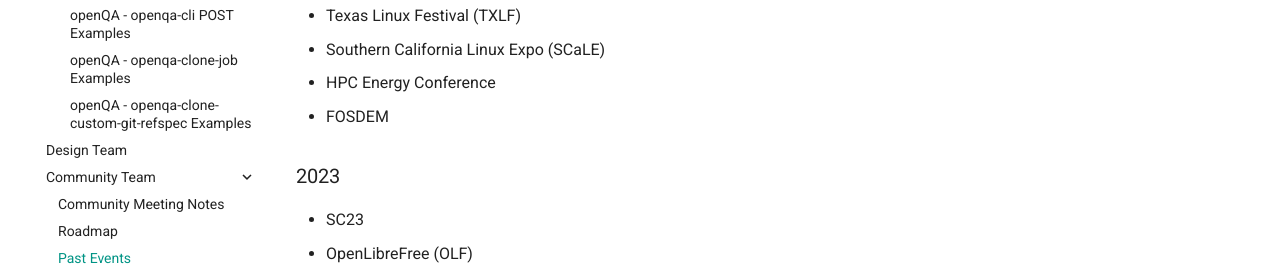
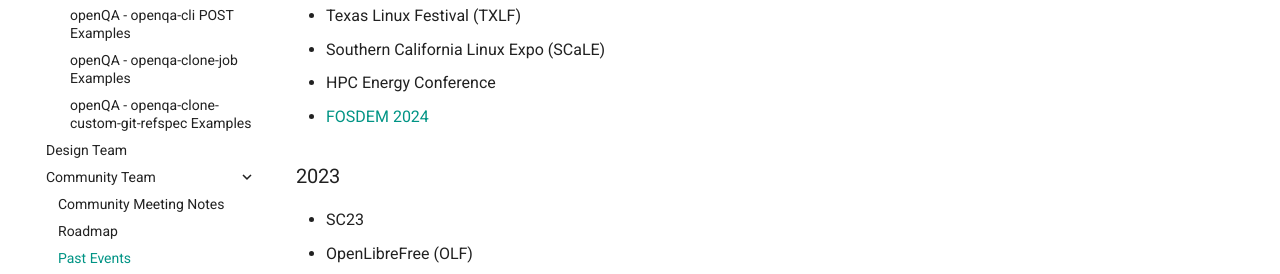
Before and after one commit to rocky-linux/wiki.rockylinux.org, an MkDocs documentation site: the page built from docs/team/community/past-events.md, in a window 1280 px wide and 1138 px high. Shown: the part 648-922 px from the top of the window. Built offline with MkDocs 1.6.1 and Material for MkDocs 9.7.7, drawn with Linux system fonts in a browser that asks for light colours; comment, search, counter and statistics services are not loaded.

Commit message:
Update past-events.md
add FOSDEM 2024 link to past event reports

```diff
--- a/docs/team/community/past-events.md
+++ b/docs/team/community/past-events.md
@@ -16,7 +16,7 @@
 - Texas Linux Festival (TXLF)
 - Southern California Linux Expo (SCaLE)
 - HPC Energy Conference
-- FOSDEM
+- [FOSDEM 2024](event-reports/FOSDEM_2024.md)
 
 ### 2023
 - SC23
```
